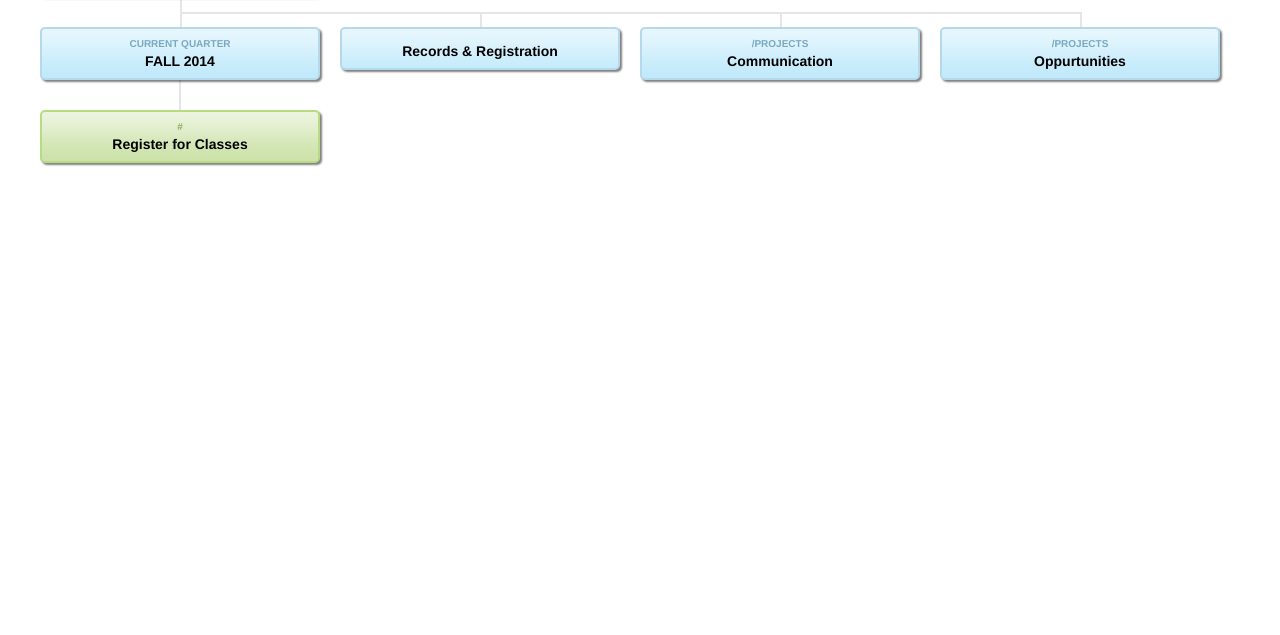
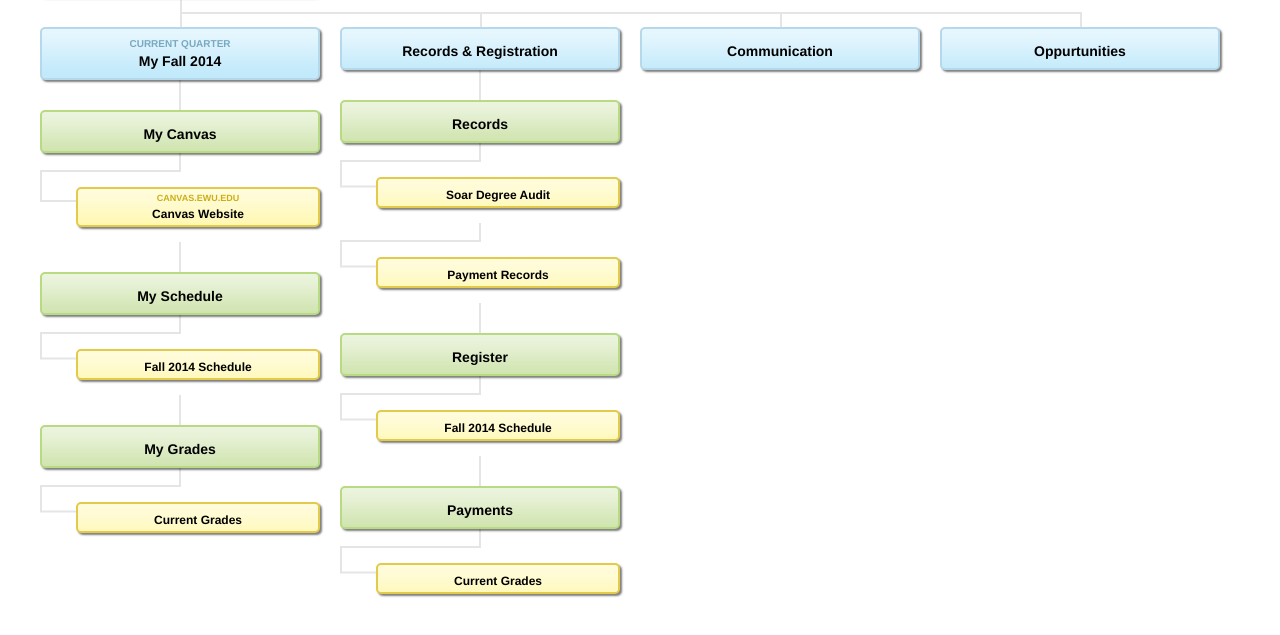
Before and after one commit to enachbar/p1-myewu-portal, a plain HTML site: page index.html in a window 1280 px wide. Shown: the part 121-756 px from the top of the page. Drawn offline with Linux system fonts and the light colour scheme.

Commit message:
Version 2

```diff
--- a/index.html
+++ b/index.html
@@ -25,15 +25,104 @@
 		<ul id="primaryNav" class="col4">
 			<li id="home"><a href="http://my.ewu.edu">Home</a></li>
 
-			<li><a href="Current Quarter">FALL 2014</a>
+
+
+			<!--FALL 2014-->
+			<li><a href="Current Quarter">My Fall 2014</a>
+
+
 				<ul>
-					<li><a href="#">Register for Classes</a></li>
+					<li><a href="">My Canvas</a>
+						<ul>
+							<li><a href="canvas.ewu.edu">Canvas Website</a></li>
+						</ul>
+					</li>
 				</ul>
+
+
+
+				<ul>
+					<li><a href="">My Schedule</a>
+						<ul>
+							<li><a href="">Fall 2014 Schedule</a></li>
+						</ul>
+					</li>
+				</ul>
+
+
+
+
+
+				<ul>
+					<li><a href="">My Grades</a>
+						<ul>
+							<li><a href="">Current Grades</a></li>
+						</ul>
+					</li>
+				</ul>
+
+
+
+
 			</li>
 
-			<li><a href="">Records & Registration</a></li>
-			<li><a href="/projects">Communication</a></li>
-			<li><a href="/projects">Oppurtunities</a></li>
+
+
+
+			<!--Records & Registration-->
+
+			<li><a href="">Records & Registration</a>
+
+			<ul>
+					<li><a href="">Records</a>
+						<ul>
+							<li><a href="">Soar Degree Audit</a></li>
+						</ul>
+						<ul>
+							<li><a href="">Payment Records</a></li>
+						</ul>
+					</li>
+				</ul>
+
+
+
+				<ul>
+					<li><a href="">Register</a>
+						<ul>
+							<li><a href="">Fall 2014 Schedule</a></li>
+						</ul>
+					</li>
+				</ul>
+
+
+
+
+
+				<ul>
+					<li><a href="">Payments</a>
+						<ul>
+							<li><a href="">Current Grades</a></li>
+						</ul>
+					</li>
+				</ul>
+
+
+
+
+			</li>
+
+
+
+
+
+
+
+
+
+
+
+			<li><a href="">Communication</a></li>
+			<li><a href="">Oppurtunities</a></li>
 
 	</div>
 
```
